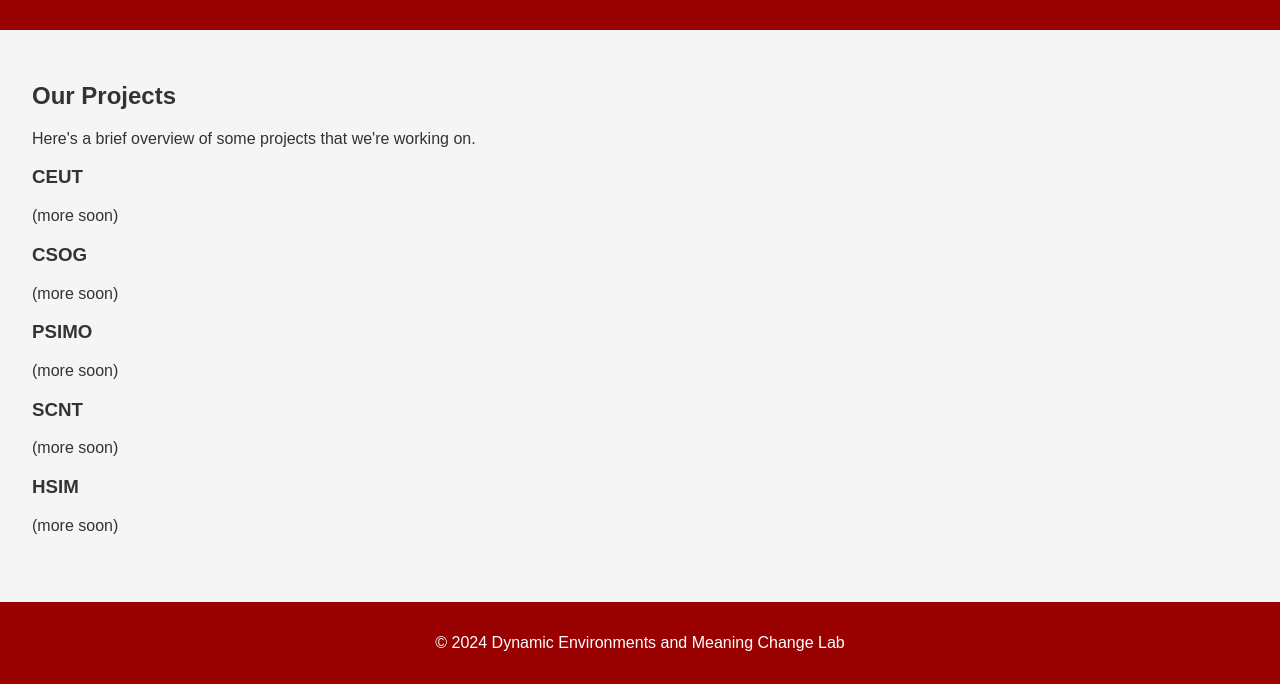
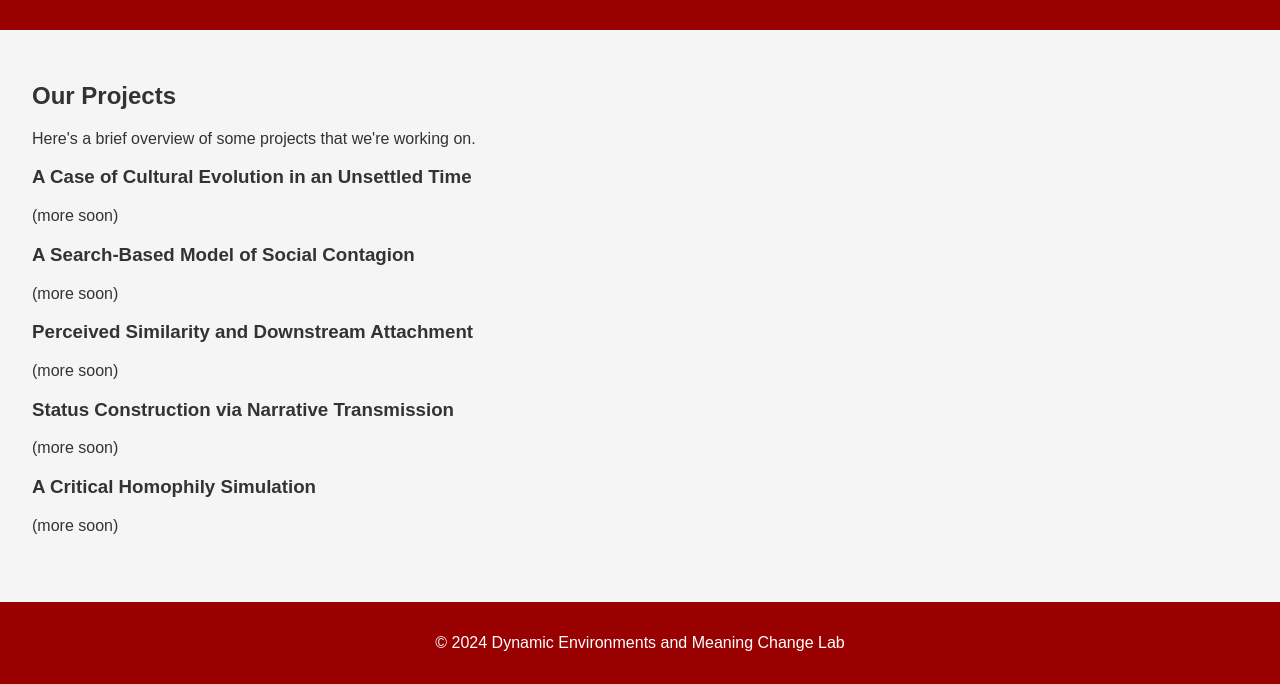
Before and after one commit to demc-lab/demc-lab.github.io, a plain HTML site: page projects.html in a window 1280 px wide. Shown: the part 116-800 px from the top of the page. Drawn offline with Linux system fonts and the light colour scheme.

Commit message:
Update projects.html

```diff
--- a/projects.html
+++ b/projects.html
@@ -25,23 +25,23 @@
             <!-- Add brief summaries of ongoing work here -->
             <p>Here's a brief overview of some projects that we're working on.</p>
             <article>
-                <h3>CEUT</h3>
+                <h3>A Case of Cultural Evolution in an Unsettled Time</h3>
                 <p>(more soon)</p>
             </article>
             <article>
-                <h3>CSOG</h3>
+                <h3>A Search-Based Model of Social Contagion</h3>
                 <p>(more soon)</p>
             </article>
             <article>
-                <h3>PSIMO</h3>
+                <h3>Perceived Similarity and Downstream Attachment</h3>
                 <p>(more soon)</p>
             </article>
             <article>
-                <h3>SCNT</h3>
+                <h3>Status Construction via Narrative Transmission</h3>
                 <p>(more soon)</p>
             </article>
             <article>
-                <h3>HSIM</h3>
+                <h3>A Critical Homophily Simulation</h3>
                 <p>(more soon)</p>
             </article>
         </div>
```
